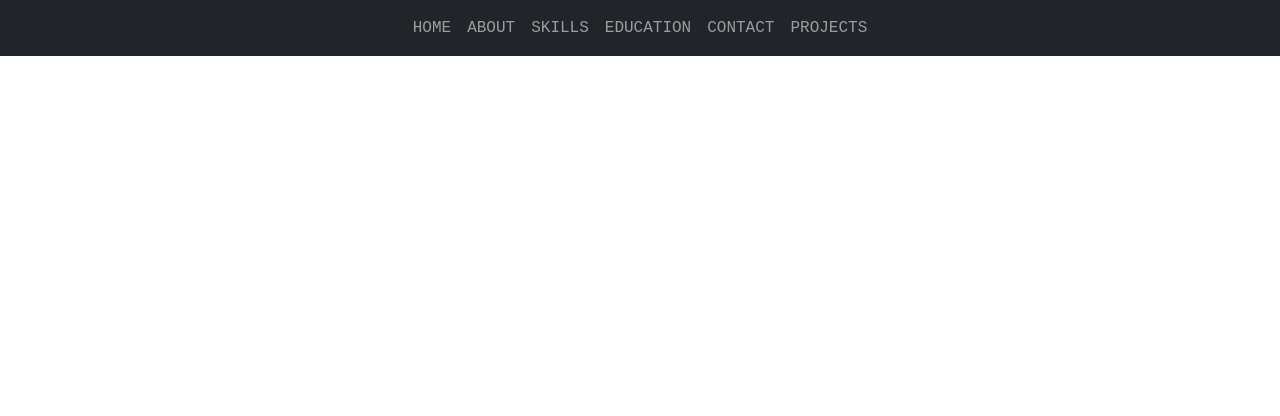
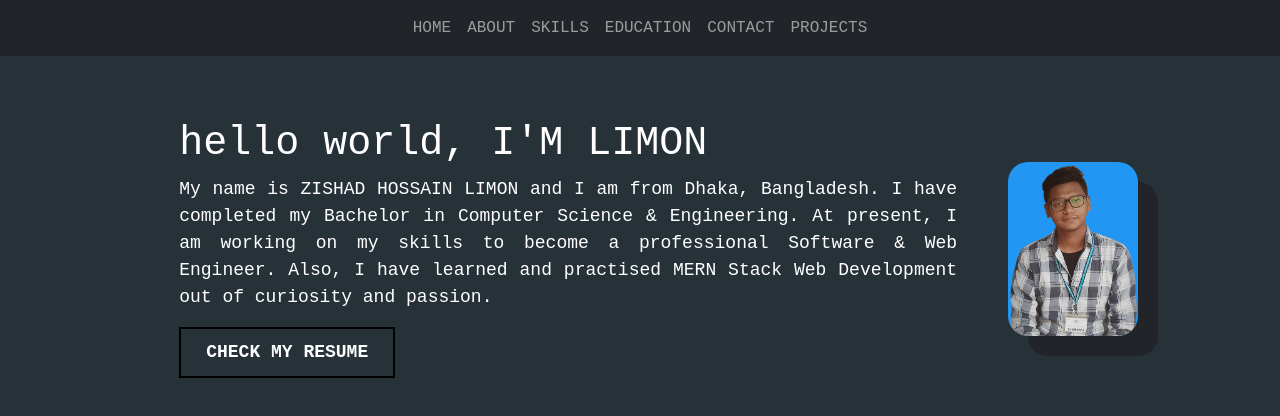
Before and after one commit to limonzishad/my-portfolio, a React (Create React App) app: page / in a window 1280 px wide. Shown: the top 416 px of the page. Built offline with nearby package versions, Linux system fonts and the light colour scheme.

Commit message:
home section & resume button completed.

```diff
--- a/public/index.html
+++ b/public/index.html
@@ -12,7 +12,7 @@
 
 </head>
 
-<body>
+<body style="background-color: #263238; font-family: IBM Plex Mono, monospace;">
 
   <noscript></noscript>
   <div id="root"></div>
--- a/src/components/Home.js
+++ b/src/components/Home.js
@@ -1,9 +1,18 @@
 import React from "react";
+import zishadlimon from "../assets/zishadlimon.png";
+import "../css/Home.css";
 
 const Home = () => {
     return (
-        <div>
-
+        <div id="home" className="home-section">
+            <div className="left-side">
+                <h1 style={{ color: "white" }}>hello world, I'M LIMON</h1>
+                <p className="custom-text">My name is ZISHAD HOSSAIN LIMON and I am from Dhaka, Bangladesh. I have completed my Bachelor in Computer Science & Engineering. At present, I am working on my skills to become a professional Software & Web Engineer. Also, I have learned and practised MERN Stack Web Development out of curiosity and passion.</p>
+                <a target="_blank" href="https://drive.google.com/file/d/1belp8U8dU3kN7vjsUMWJNCCbrlo5i0I-/view?usp=sharing"><button className="resume-button">CHECK MY RESUME</button></a>
+            </div>
+            <div className="right-side">
+                <img src={zishadlimon} alt="zishadlimon" />
+            </div>
         </div>
     );
 }
--- a/src/components/Navbar.js
+++ b/src/components/Navbar.js
@@ -1,10 +1,9 @@
 import React from "react";
 import { Container, Nav, Navbar } from "react-bootstrap";
-import "../css/Common.css";
 
 const NavBar = () => {
     return (
-        <Navbar bg="dark" expand="lg" variant="dark" className="custom-font">
+        <Navbar bg="dark" expand="lg" variant="dark">
             <Container>
                 <Navbar.Toggle aria-controls="basic-navbar-nav" />
                 <Navbar.Collapse id="basic-navbar-nav" className="justify-content-center">
--- a/src/css/Common.css
+++ /dev/null
@@ -1,3 +0,0 @@
-.custom-font {
-    font-family: "IBM Plex Mono", monospace;
-}
--- /dev/null
+++ b/src/css/Home.css
@@ -0,0 +1,51 @@
+.home-section {
+    width: 80%;
+    margin: 5% auto;
+    display: flex;
+    flex-direction: row;
+    justify-content: center;
+    align-items: center;
+}
+
+.resume-button {
+    background-color: #263238;
+    border: 2px solid black;
+    color: white;
+    font-size: large;
+    font-weight: 700;
+    transition: 0.8s;
+    padding: 10px 25px;
+}
+
+.resume-button:hover {
+    background-color: white;
+    border: 2px solid black;
+    color: black;
+}
+
+.left-side {
+    padding: 0 5%;
+}
+
+.right-side {
+    width: 60%;
+}
+
+.right-side img {
+    width: 90%;
+    border-radius: 20px;
+    box-shadow: 20px 20px;
+    transition: 0.8s;
+}
+
+.right-side:hover img {
+    width: 90%;
+    border-radius: 20px;
+    box-shadow: -20px -20px;
+}
+
+.custom-text {
+    text-align: justify;
+    color: white;
+    font-size: large;
+}
```
Also changed, not shown: src/assets/zishadlimon.png (added).
